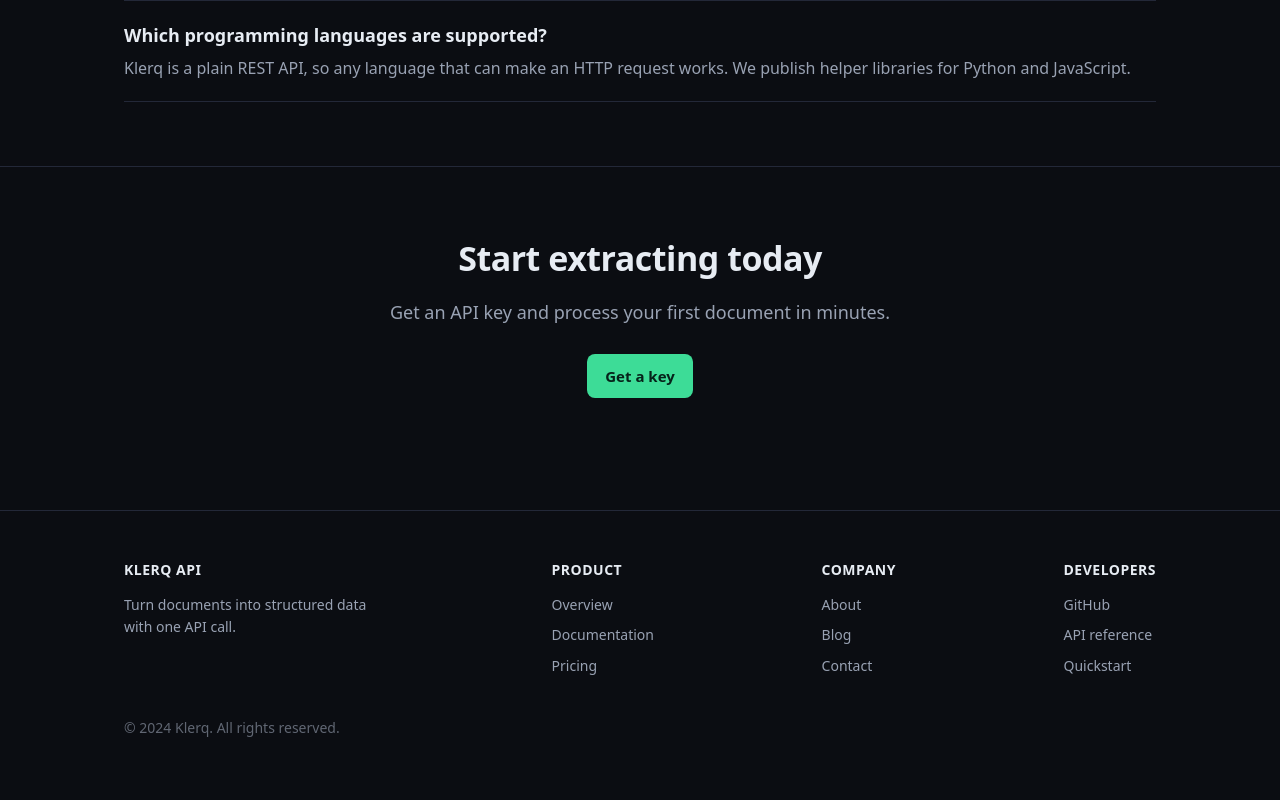
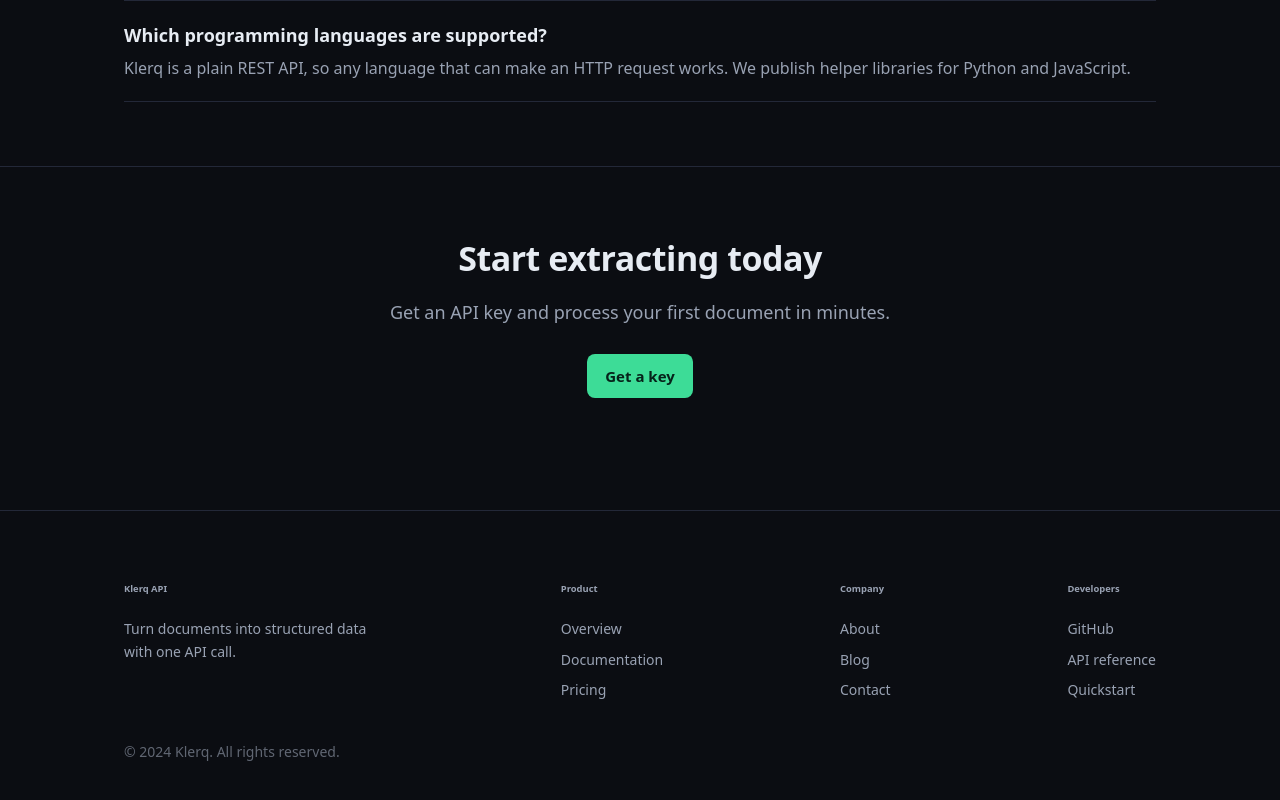
Before and after one commit to strangelife123-hub/klerq-site, a Next.js app: page / in a window 1280 px wide. Shown: the part 2691-3491 px from the top of the page. Built offline with nearby package versions, Linux system fonts and the light colour scheme.

Commit message:
[Far & Wide] Remove the site-wide footer headings from the content hierarchy

```diff
--- a/components/Footer.tsx
+++ b/components/Footer.tsx
@@ -5,25 +5,25 @@
     <footer className="footer">
       <div className="container footer-grid">
         <div>
-          <h4>Klerq API</h4>
+          <h6>Klerq API</h6>
           <p style={{ maxWidth: 260, margin: 0 }}>
             Turn documents into structured data with one API call.
           </p>
         </div>
         <div>
-          <h4>Product</h4>
+          <h6>Product</h6>
           <Link href="/product">Overview</Link>
           <Link href="/docs">Documentation</Link>
           <Link href="/pricing">Pricing</Link>
         </div>
         <div>
-          <h4>Company</h4>
+          <h6>Company</h6>
           <Link href="/about">About</Link>
           <Link href="/blog">Blog</Link>
           <Link href="/contact">Contact</Link>
         </div>
         <div>
-          <h4>Developers</h4>
+          <h6>Developers</h6>
           <a href="https://github.com/strangelife123-hub/klerq-docs">GitHub</a>
           <a href="https://github.com/strangelife123-hub/klerq-docs">API reference</a>
           <Link href="/docs">Quickstart</Link>
```
